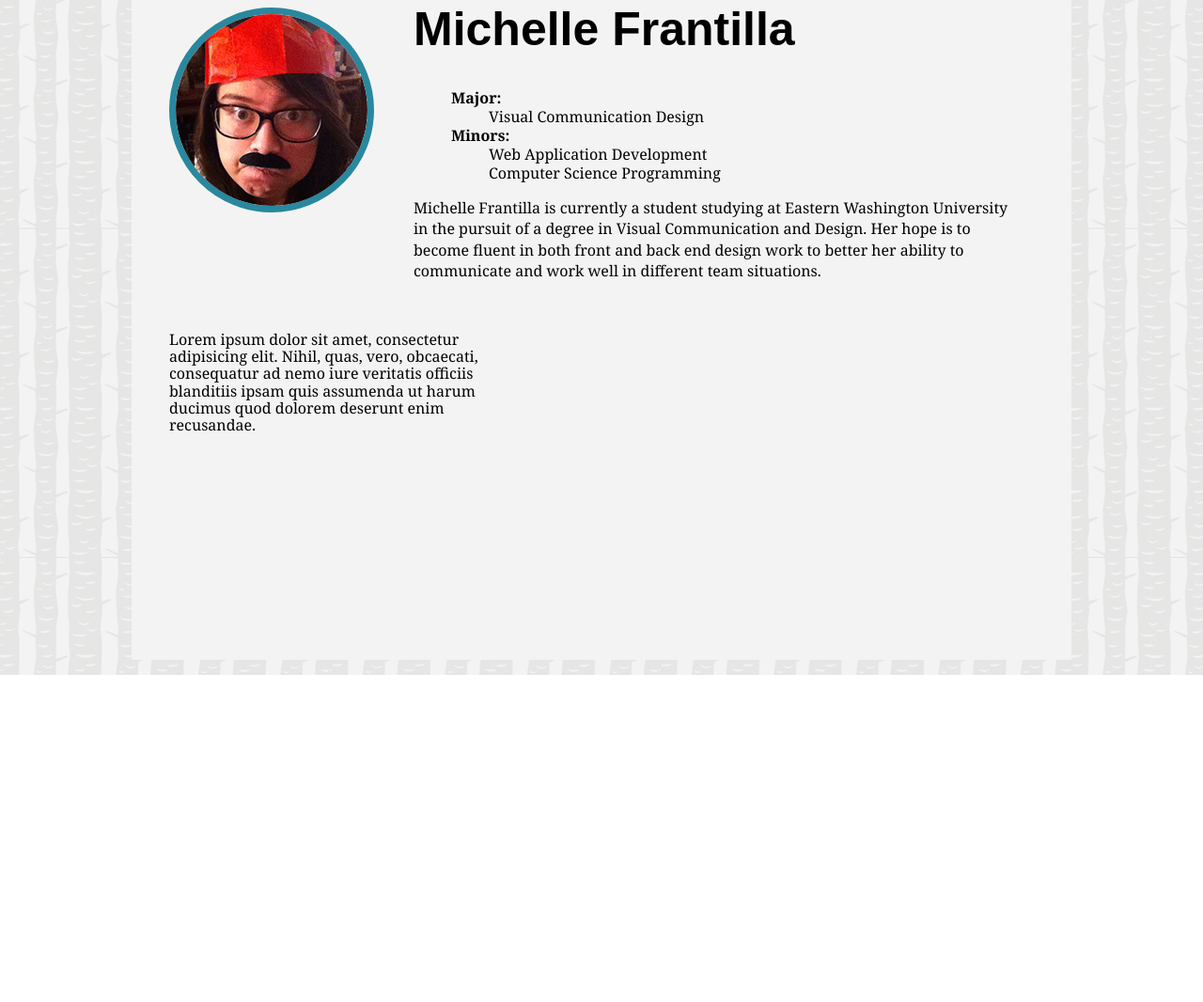
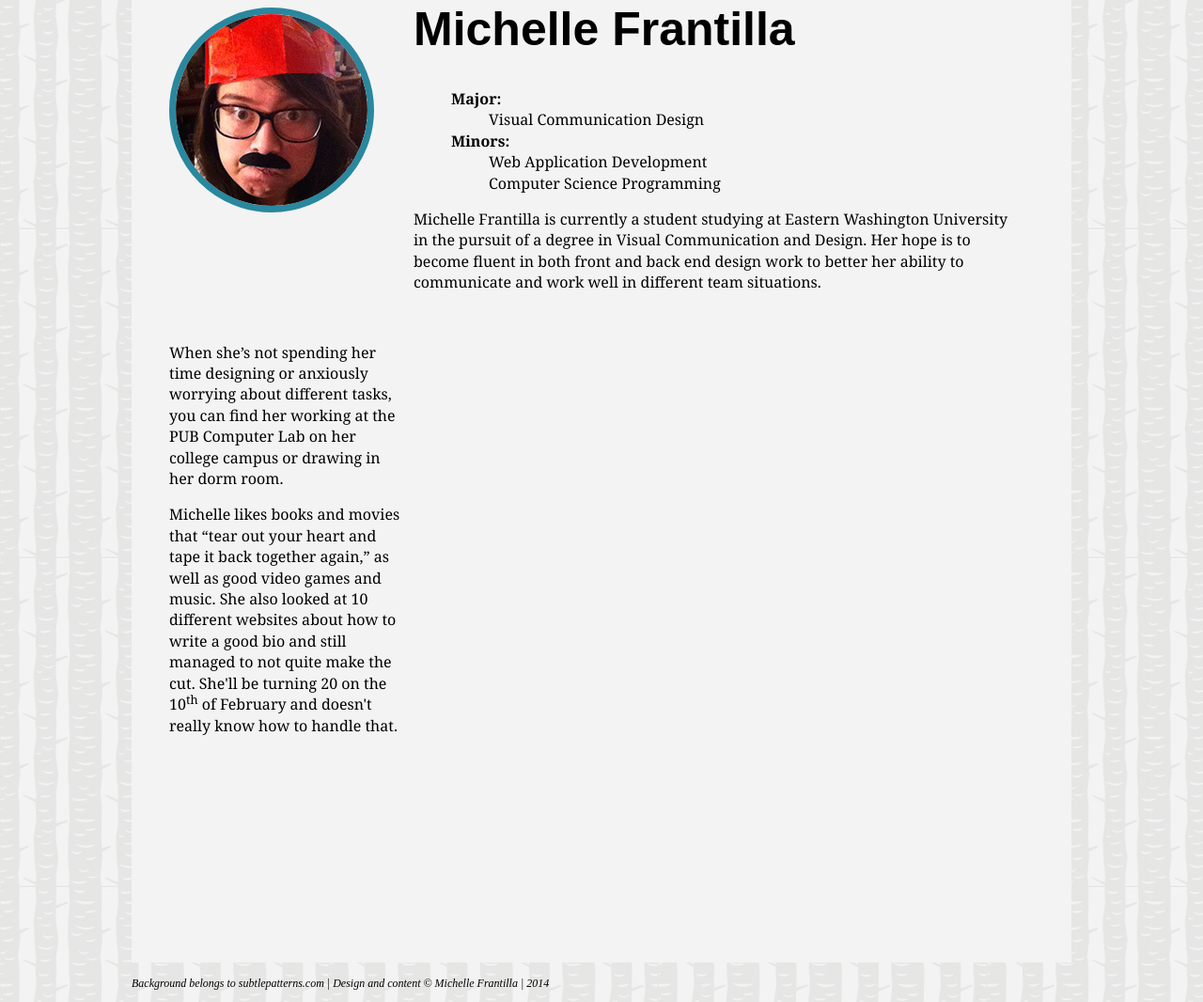
Before and after one commit to mfrantilla/p1-bio, a plain HTML site: page index.html in a window 1280 px wide. Shown: the part 107-1173 px from the top of the page at 94% size. Before the commit the page ends 825 px from the top, so only its background shows below. Drawn offline with nearby package versions, Linux system fonts and the light colour scheme; a web font is replaced by a local one.

Commit message:
version6
added content moving things around....

```diff
--- a/css/styles.css
+++ b/css/styles.css
@@ -22,6 +22,7 @@
 	list-style: none;
 	line-height: 20px;
 	position: left;
+	line-height: 1.4em;
 }
 
 a:link {
@@ -86,5 +87,17 @@
 	position: relative;
 	top: -240px;
 	margin-left: 40px;
-	width: 350px;
+	width: 250px;
+	line-height:1.4em;
 }
+
+.footnote {
+  font-size: 12px;
+  font-style: italic;
+}
+
+.superscript {
+	position: relative;
+	top:-0.5em;
+	font-size: 80%;
+}
--- a/index.html
+++ b/index.html
@@ -43,11 +43,15 @@
 		</div><!-- Info end tag !-->
 
 		<div>
-			<p class="secondparagraph">Lorem ipsum dolor sit amet, consectetur adipisicing elit. Nihil, quas, vero, obcaecati, consequatur ad nemo iure veritatis officiis blanditiis ipsam quis assumenda ut harum ducimus quod dolorem deserunt enim recusandae.<p>
+			<p class="secondparagraph">When she’s not spending her time designing or anxiously worrying about different tasks, you can find her working at the PUB Computer Lab on her college campus or drawing in her dorm room. </p>
+
+			 <p class="secondparagraph">Michelle likes books and movies that “tear out your heart and tape it back together again,” as well as good video games and music. She also looked at 10 different websites about how to write a good bio and still managed to not quite make the cut. She'll be turning 20 on the 10<span class="superscript">th</span> of February and doesn't really know how to handle that.<p>
+		</div>
+
 	</div> <!-- First box of Information !-->
 
 
-
+ <p class="footnote">Background belongs to subtlepatterns.com | Design and content &copy; Michelle Frantilla | 2014</p>
 
 
 
```
